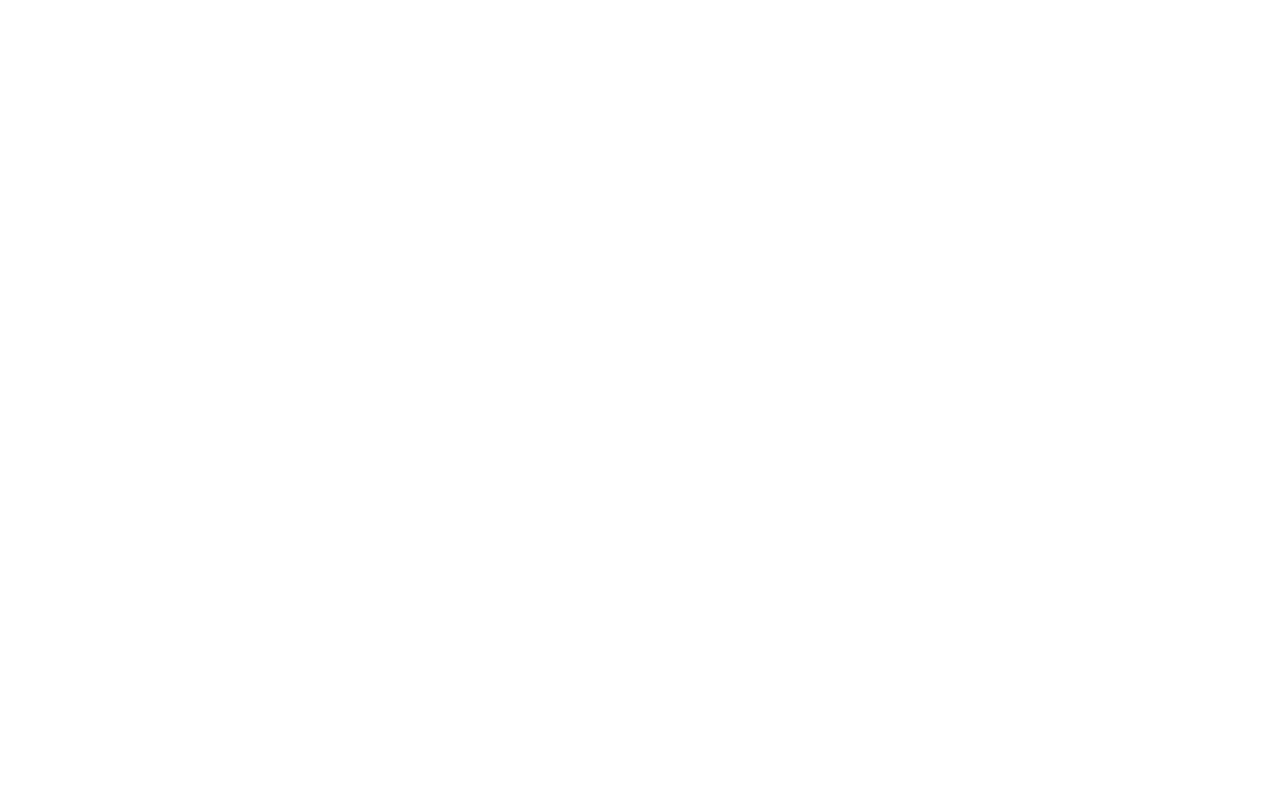
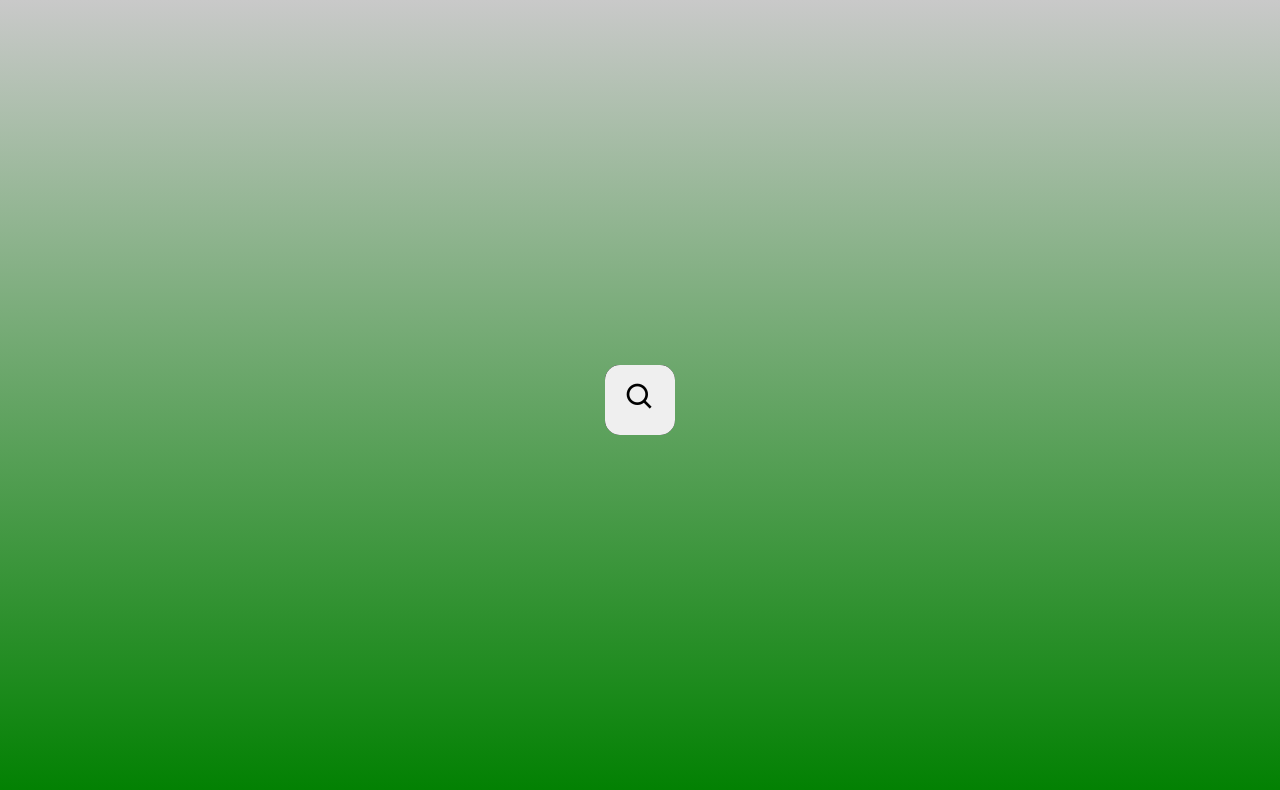
Before and after one commit to khangltt2003/30-html-css-js-challeges, a plain HTML site: page 5. Search Box/index.html in a window 1280 px wide. Drawn offline with nearby package versions, Linux system fonts and the light colour scheme.

Commit message:
refactor

```diff
--- a/5. Search Box/index.html
+++ b/5. Search Box/index.html
@@ -3,7 +3,18 @@
   <head>
     <meta charset="UTF-8" />
     <meta name="viewport" content="width=device-width, initial-scale=1.0" />
-    <title>Document</title>
+    <link
+      rel="stylesheet"
+      href="https://unpkg.com/boxicons@latest/css/boxicons.min.css"
+    />
+    <link rel="stylesheet" href="./style.css" />
+    <title>Search Box</title>
   </head>
-  <body></body>
+  <body>
+    <div class="search-bar">
+      <input type="text" class="hidden" />
+      <button><i class="bx bx-search"></i></button>
+    </div>
+  </body>
+  <script src="./script.js"></script>
 </html>
--- a/5. Search Box/script.js
+++ b/5. Search Box/script.js
@@ -0,0 +1,12 @@
+const searchIcon = document.querySelector("button");
+const searchBar = document.querySelector(".search-bar");
+const input = document.querySelector("input");
+function toogleInput() {
+  searchBar.classList.toggle("show-input");
+  input.focus();
+  input.value = "";
+}
+
+searchIcon.addEventListener("click", () => {
+  toogleInput();
+});
--- a/5. Search Box/style.css
+++ b/5. Search Box/style.css
@@ -0,0 +1,49 @@
+* {
+  padding: 0;
+  margin: 0;
+  box-sizing: border-box;
+}
+
+body {
+  display: flex;
+  align-items: center;
+  justify-content: center;
+  height: 100vh;
+  background-image: linear-gradient(rgb(201, 201, 201), rgb(0, 128, 0));
+}
+
+.search-bar {
+  position: relative;
+  width: 70px;
+  height: 70px;
+  background-color: black;
+  overflow: hidden;
+  border-radius: 15px;
+  transition: 0.5s;
+}
+
+.show-input {
+  width: 400px;
+}
+
+input {
+  width: 100%;
+  height: 100%;
+  padding: 10px 100px 10px 20px;
+  font-size: 2rem;
+  font-weight: 900;
+  background-color: transparent;
+  color: white;
+}
+
+button {
+  position: absolute;
+  top: 0;
+  right: 0px;
+  width: 70px;
+  height: 70px;
+  outline: none;
+  border: none;
+  font-size: 2rem;
+  font-weight: 900;
+}
```
